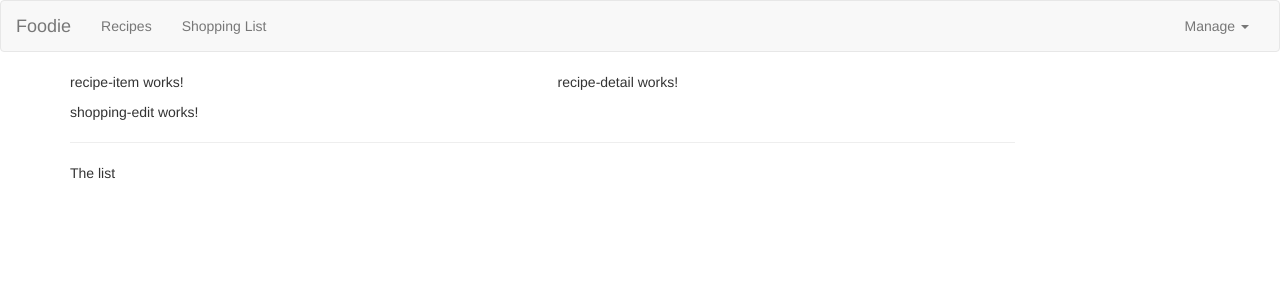
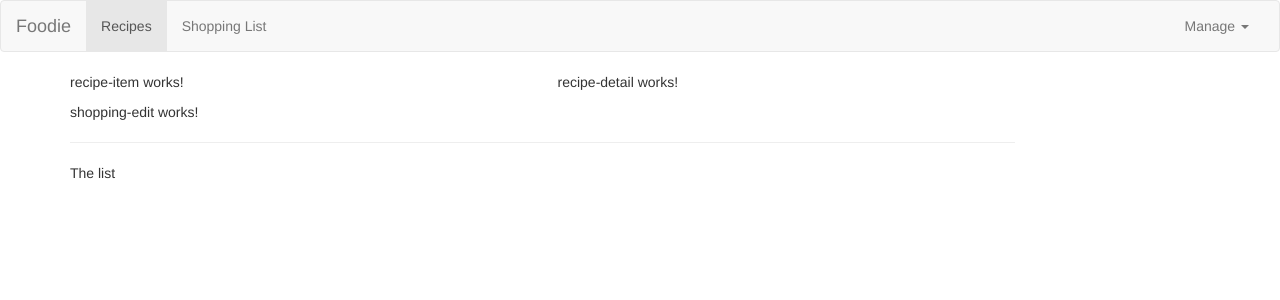
Before and after one commit to Sayed-M/Foodie, an Angular app: page / in a window 1280 px wide. Shown: the top 300 px of the page. Built offline with nearby package versions, Linux system fonts and the light colour scheme.

Commit message:
git commit "nav collape fixed - still no jquery toggling"

```diff
--- a/src/app/header/header.component.html
+++ b/src/app/header/header.component.html
@@ -1,22 +1,32 @@
 <nav class="navbar navbar-default">
     <div class="container-fluid">
+      <!-- Brand and toggle get grouped for better mobile display -->
       <div class="navbar-header">
-      <a href="#" class="navbar-brand">Foodie</a>
+        <button type="button" class="navbar-toggle collapsed" data-toggle="collapse" data-target="#bs-example-navbar-collapse-1" aria-expanded="false">
+          <span class="sr-only">Toggle navigation</span>
+          <span class="icon-bar"></span>
+          <span class="icon-bar"></span>
+          <span class="icon-bar"></span>
+        </button>
+        <a class="navbar-brand" href="#">Foodie</a>
       </div>
-    <div class="collapse navbar-collapse">
+
+      <!-- Collect the nav links, forms, and other content for toggling -->
+      <div class="collapse navbar-collapse" id="bs-example-navbar-collapse-1">
         <ul class="nav navbar-nav">
-        <li><a href="#">Recipes</a></li>
+          <li class="active"><a href="#">Recipes</a></li>
           <li><a href="#">Shopping List</a></li>
         </ul>
+
         <ul class="nav navbar-nav navbar-right">
           <li class="dropdown">
-          <a href="#" class="dropdown-toggle" role="button">Manage <span class="caret"></span></a>
+            <a href="#" class="dropdown-toggle" data-toggle="dropdown" role="button" aria-haspopup="true" aria-expanded="false">Manage <span class="caret"></span></a>
             <ul class="dropdown-menu">
               <li><a href="#">Save Data</a></li>
               <li><a href="#">Fetch Data</a></li>
             </ul>
           </li>
         </ul>
-    </div>
-  </div>
+      </div><!-- /.navbar-collapse -->
+    </div><!-- /.container-fluid -->
   </nav>
```
Lines whose indentation alone changed are shown as unchanged.
